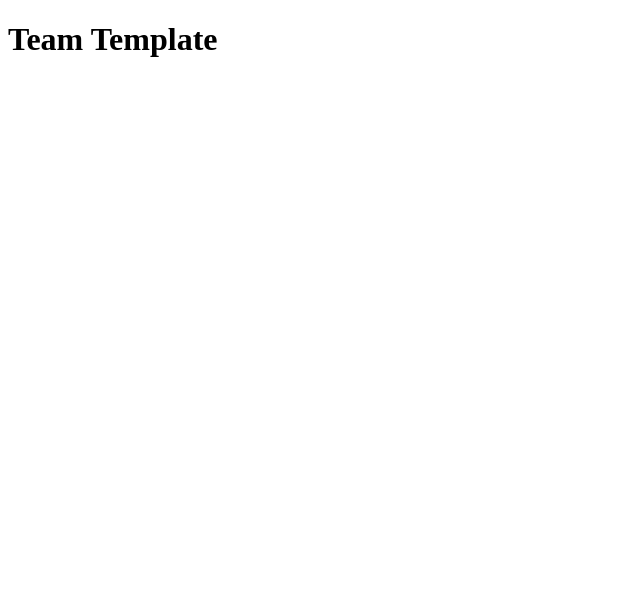
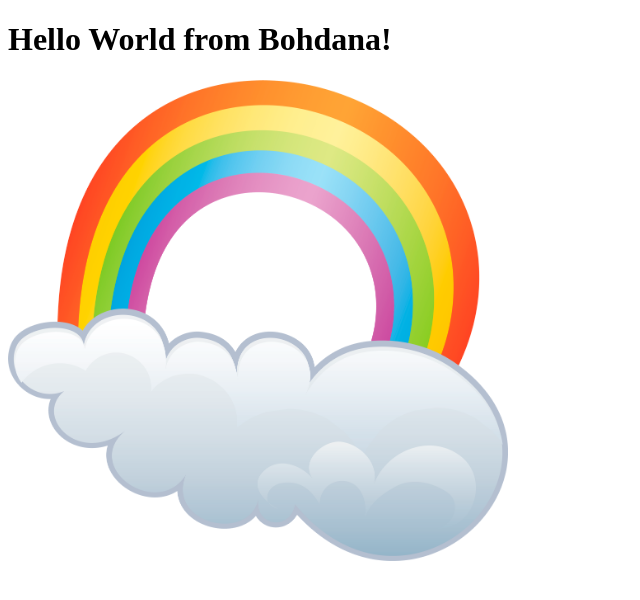
Before and after one commit to Bohdana-Halenko/SoftServe_23g, a plain HTML site: page index.html in a window 1280 px wide. Shown: the whole page, without its empty margins (0-640 px from the left). Drawn offline with Linux system fonts and the light colour scheme.

Commit message:
Add html

```diff
--- a/index.html
+++ b/index.html
@@ -4,12 +4,13 @@
     <meta charset="UTF-8">
     <meta http-equiv="X-UA-Compatible" content="IE=edge">
     <meta name="viewport" content="width=device-width, initial-scale=1.0">
-    <title>Document</title>
+    <title>SoftServe</title>
     <link rel="shortcut icon" href="https://placekitten.com/96/139" type="image/x-icon">
 </head>
 <body>
     <header>
-        <h1>Team Template</h1>
+        <h1>Hello World from Bohdana!</h1>
+        <img src="img/rainbow.png" alt="Hello" width="500px">
     </header>
     <main>
 
```
Also changed, not shown: img/rainbow.png (added).
